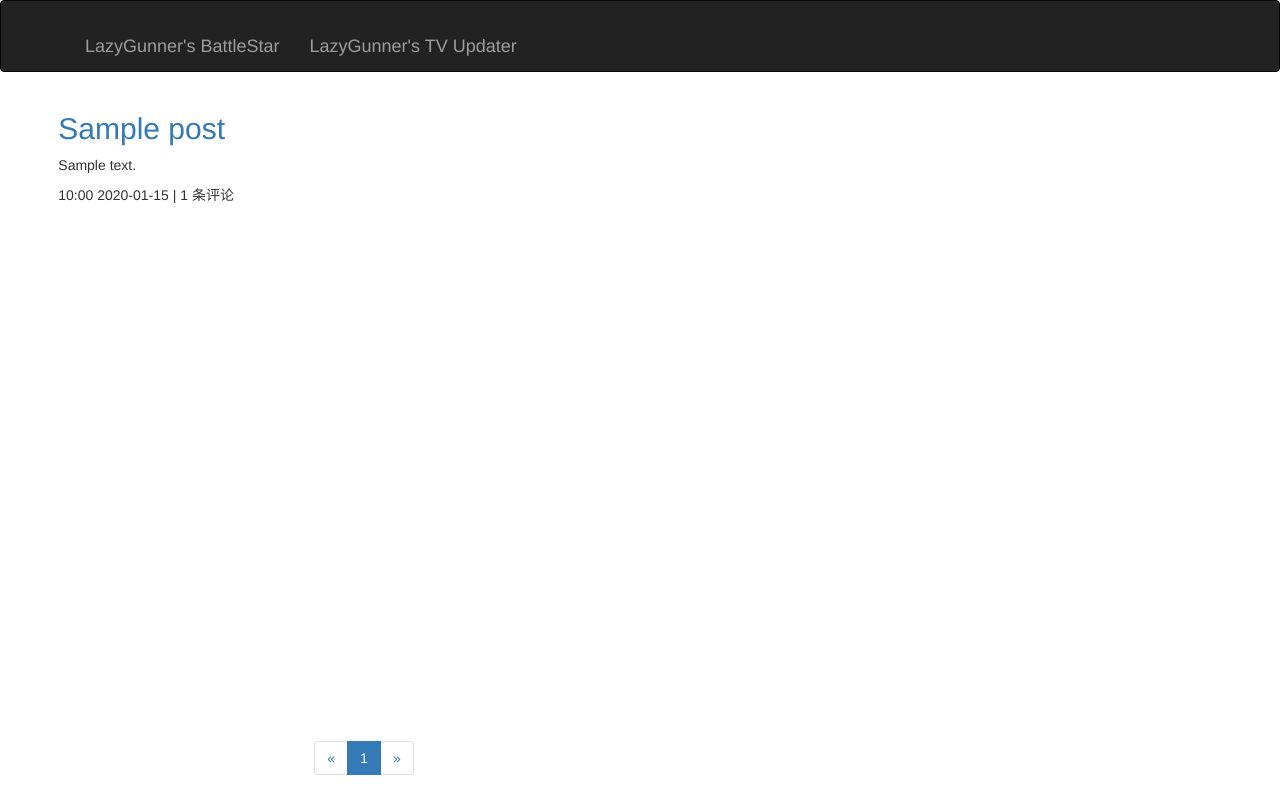
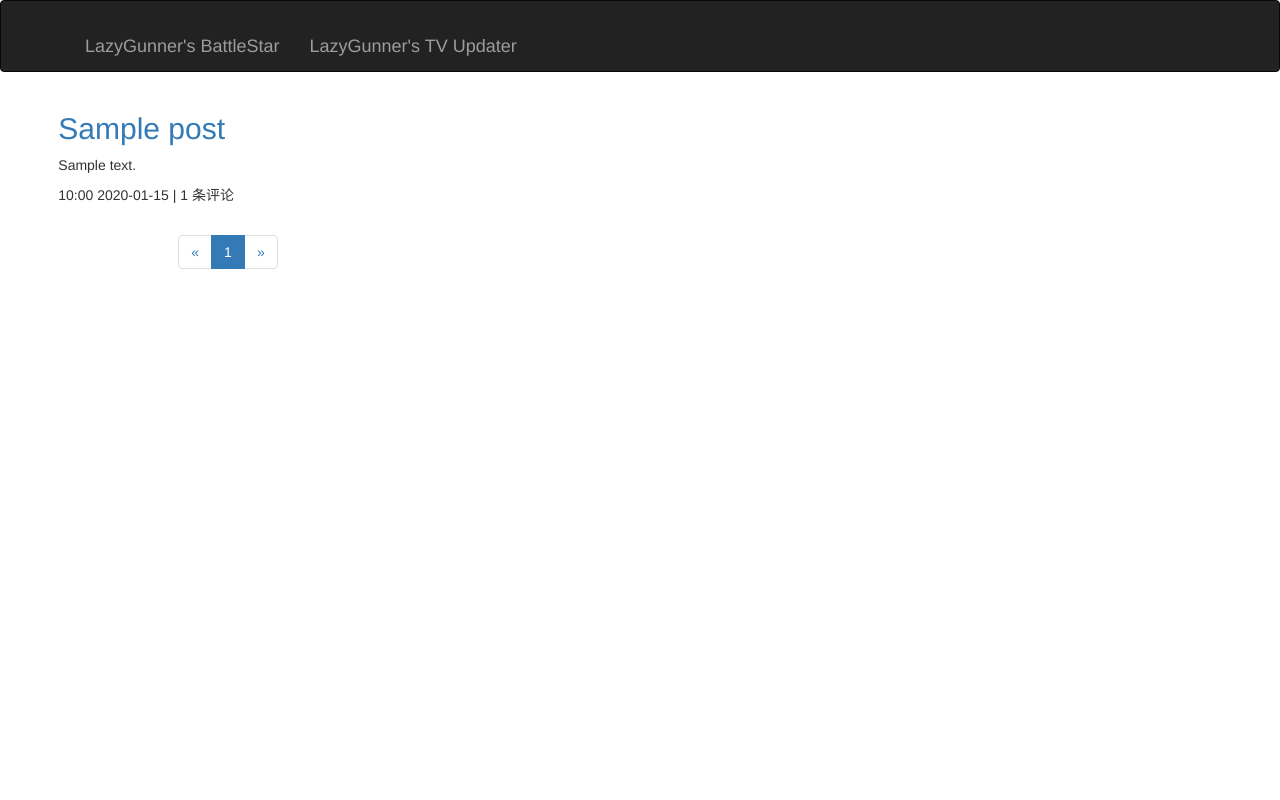
Before and after one commit to lazygunner/battlestar, a Flask app: template templates/posts/list.html in a window 1280 px wide. Run offline with Flask 2, Linux system fonts and the light colour scheme; the template is opened without the code that fills it: most values are stand-ins (such as "Sample title", 1, 10 or a date in 2020); some libraries are stand-ins or nearby versions.

Commit message:
Update list.html
change the position of the pagation

```diff
--- a/templates/posts/list.html
+++ b/templates/posts/list.html
@@ -11,7 +11,7 @@
           {% endwith%}
         </p>
     {% endfor %}
-         <div style="position: absolute;bottom: 0;padding-left: 20%;">
+         <div style="bottom: 0;padding-left: 20%;">
          {% from "render_pagination.html" import render_pagination %}
          {{ render_pagination(posts, 'posts.list') }}
 
```
